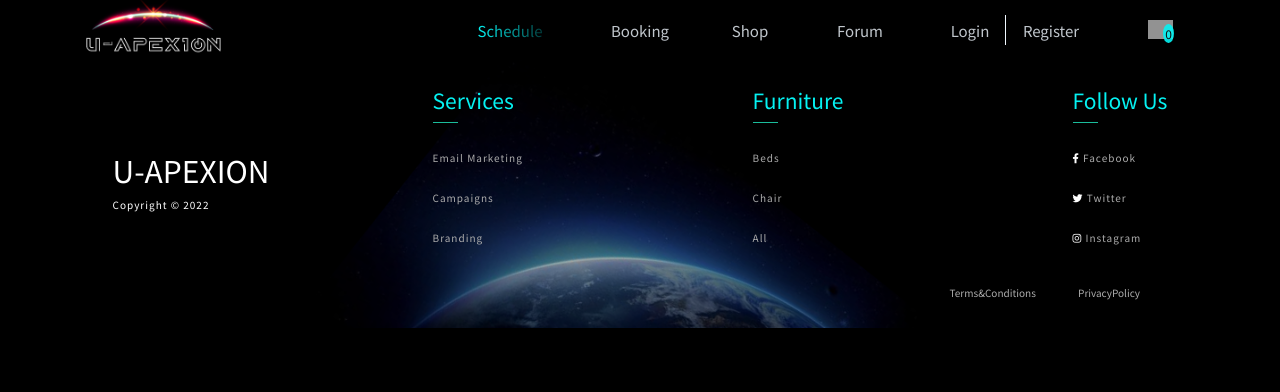
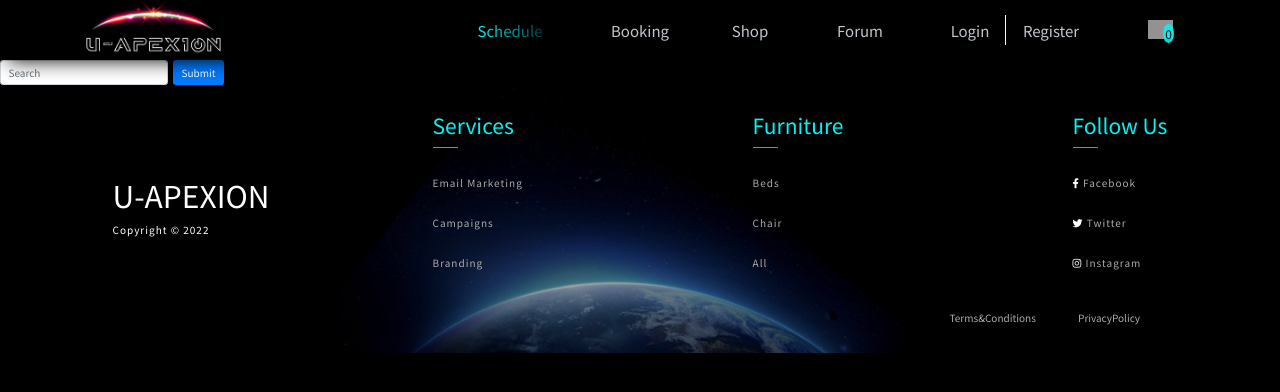
Before and after one commit to Jhih-Ting23472002/u-apexion-react, a React (Create React App) app: page /products-list in a window 1280 px wide. Shown: the top 392 px of the page. Built offline with nearby package versions, Linux system fonts and the light colour scheme; grey boxes are pictures that could not be loaded.

Commit message:
商品列表

```diff
--- a/src/App.js
+++ b/src/App.js
@@ -12,6 +12,7 @@ import MemberLogin from './pages/Member/MemberLogin';
 
 // Products
 import Products from './pages/Products/Products';
+import ProductsList from './pages/Products/ProductsList';
 
 // Customize
 import CustomizeMainPage from './pages/Customize/CustomizeMainPage';
@@ -124,7 +125,9 @@ function App() {
           <Route path="/customize-order"></Route>
           <Route path="/trans-mainpage"></Route>
           <Route path="/trans-order"></Route>
-          <Route path="/products-list"></Route>
+          <Route path="/products-list">
+            <ProductsList/>
+          </Route>
           <Route path="/products-detail/:id"></Route>
           <Route path="/products" exact>
             <Products />
--- a/src/pages/Products/Products.scss
+++ b/src/pages/Products/Products.scss
@@ -906,7 +906,7 @@
 
             >.pr-article-p-div {
                 >p {
-                    margin     : 15px 0;
+                    margin-top   : 3.5vh;
                     color      : rgb(255, 255, 255);
                     font-size  : 16px;
                     font-weight: 400;
--- /dev/null
+++ b/src/pages/Products/ProductsList.js
@@ -0,0 +1,17 @@
+import React from 'react';
+import './ProductsList.scss';
+import { Form, FormControl, Button } from 'react-bootstrap';
+
+function ProductsList() {
+  return (
+    <article>
+      <div className="pr-list">
+        <Form inline>
+          <FormControl type="text" placeholder="Search" className=" mr-sm-2" />
+          <Button type="submit">Submit</Button>
+        </Form>
+      </div>
+    </article>
+  );
+}
+export default ProductsList;
```
Also changed, not shown: src/pages/Products/ProductsList.scss (added).
